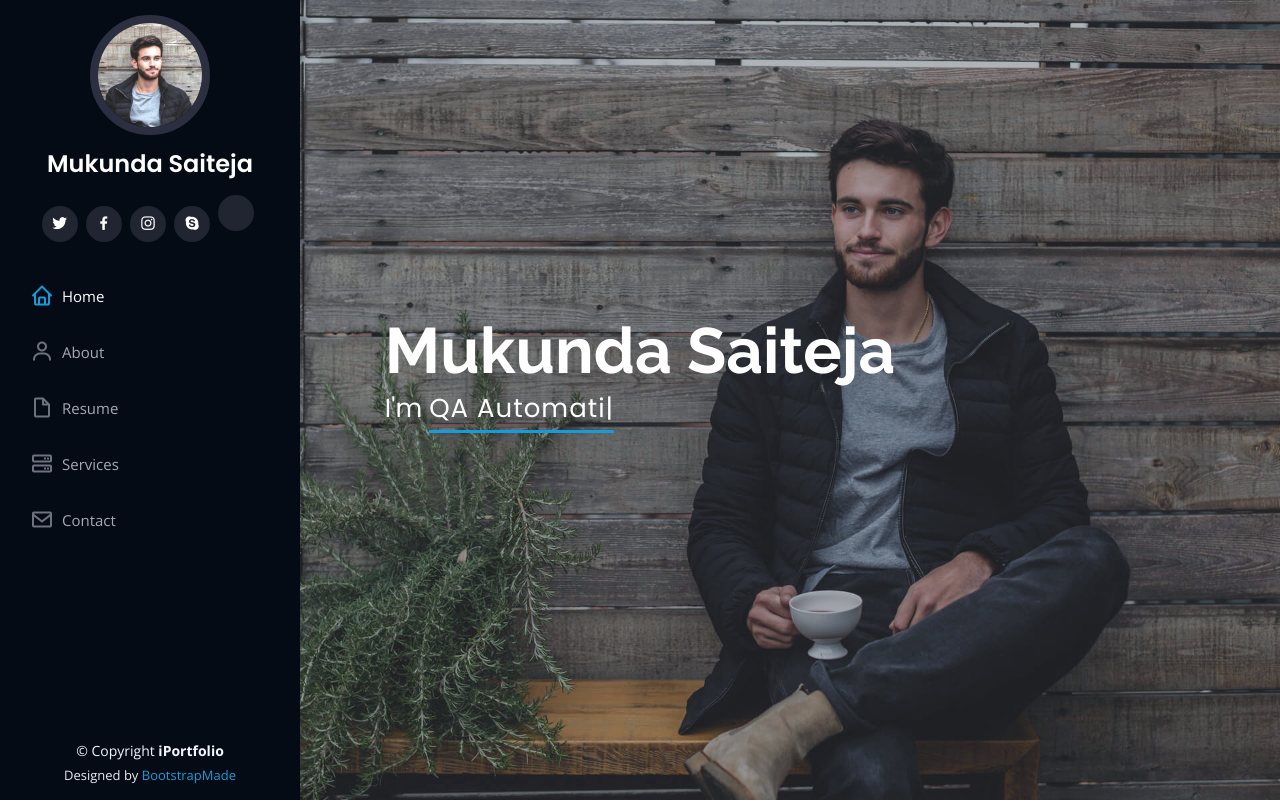
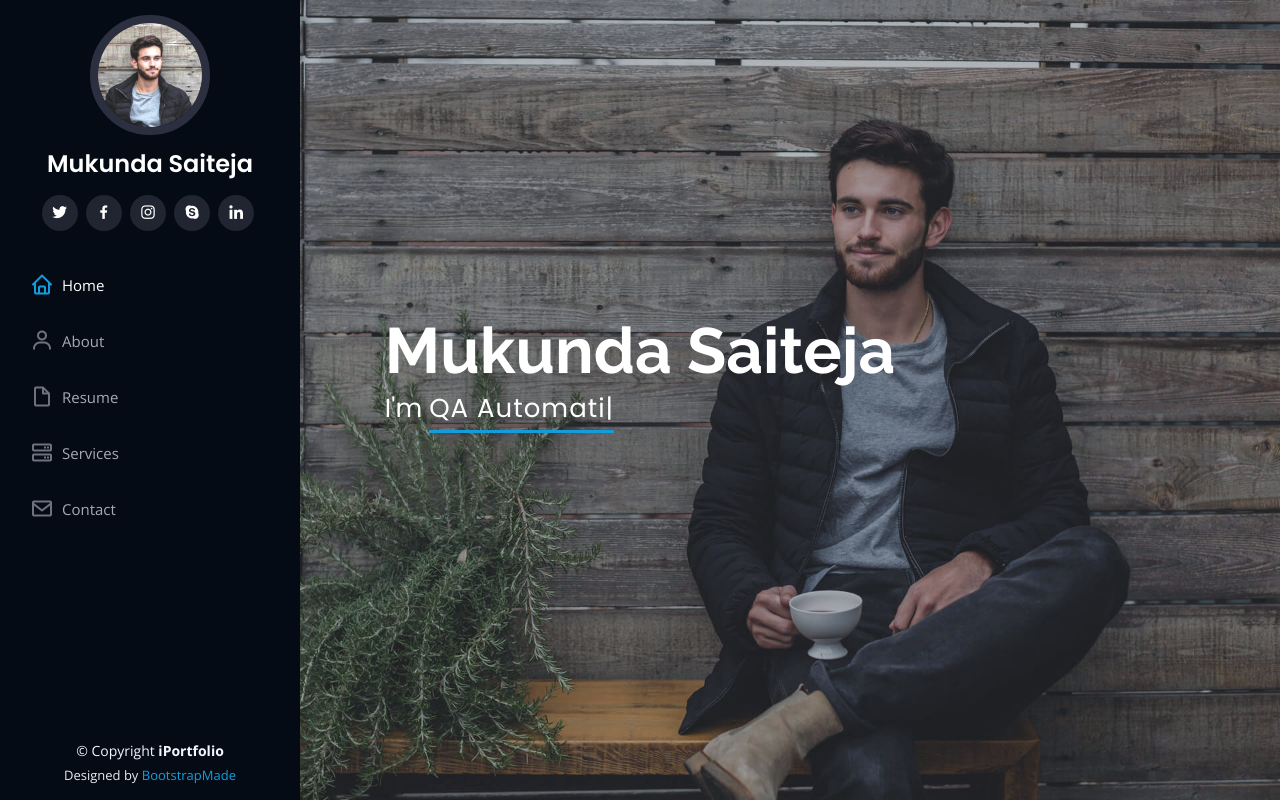
Before and after one commit to MukundaSaiteja/Portfolio-Resume-, a plain HTML site: page index.html in a window 1280 px wide. Shown: the top 802 px of the page. Drawn offline with nearby package versions, Linux system fonts and the light colour scheme.

Commit message:
Linkedin commit

```diff
--- a/index.html
+++ b/index.html
@@ -52,7 +52,7 @@
           <a href="#" class="facebook"><i class="bx bxl-facebook"></i></a>
           <a href="#" class="instagram"><i class="bx bxl-instagram"></i></a>
           <a href="#" class="google-plus"><i class="bx bxl-skype"></i></a>
-          <a href="#" class="linkedin"><i class="https://www.linkedin.com/in/mukundasaiteja/"></i></a>
+          <a href="#" class="linkedin"><i class="bx bxl-linkedin"></i></a>
         </div>
       </div>
 
```
